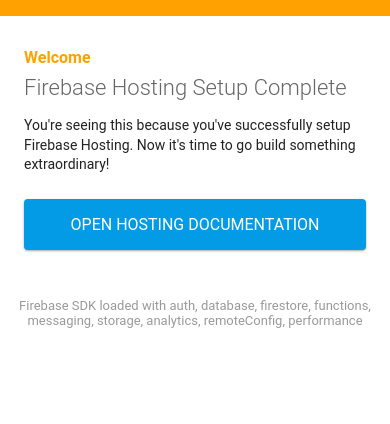
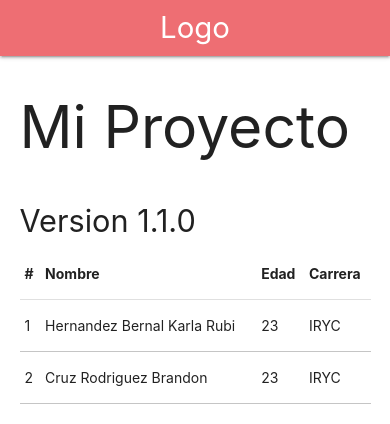
Before and after one commit to FER340/RA1-Mi-Pagina, a plain HTML site: page public/index.html in a window 390 px wide. Drawn offline with nearby package versions, Linux system fonts and the light colour scheme; some packages are replaced by stand-ins of ours.

```diff
--- a/public/index.html
+++ b/public/index.html
@@ -1,89 +1,58 @@
 <!DOCTYPE html>
-<html>
-  <head>
-    <meta charset="utf-8">
-    <meta name="viewport" content="width=device-width, initial-scale=1">
-    <title>Welcome to Firebase Hosting</title>
+<html lang="en">
+<head>
+    <meta charset="UTF-8">
+    <meta http-equiv="X-UA-Compatible" content="IE=edge">
+    <meta name="viewport" content="width=device-width, initial-scale=1.0">
+    <!-- Compiled and minified CSS -->
+    <link rel="stylesheet" href="https://cdnjs.cloudflare.com/ajax/libs/materialize/1.0.0/css/materialize.min.css">
 
-    <!-- update the version number as needed -->
-    <script defer src="/__/firebase/9.6.6/firebase-app-compat.js"></script>
-    <!-- include only the Firebase features as you need -->
-    <script defer src="/__/firebase/9.6.6/firebase-auth-compat.js"></script>
-    <script defer src="/__/firebase/9.6.6/firebase-database-compat.js"></script>
-    <script defer src="/__/firebase/9.6.6/firebase-firestore-compat.js"></script>
-    <script defer src="/__/firebase/9.6.6/firebase-functions-compat.js"></script>
-    <script defer src="/__/firebase/9.6.6/firebase-messaging-compat.js"></script>
-    <script defer src="/__/firebase/9.6.6/firebase-storage-compat.js"></script>
-    <script defer src="/__/firebase/9.6.6/firebase-analytics-compat.js"></script>
-    <script defer src="/__/firebase/9.6.6/firebase-remote-config-compat.js"></script>
-    <script defer src="/__/firebase/9.6.6/firebase-performance-compat.js"></script>
-    <!--
-      initialize the SDK after all desired features are loaded, set useEmulator to false
-      to avoid connecting the SDK to running emulators.
-    -->
-    <script defer src="/__/firebase/init.js?useEmulator=true"></script>
+    <title>Mi pagina</title>
+</head>
+<body>
 
-    <style media="screen">
-      body { background: #ECEFF1; color: rgba(0,0,0,0.87); font-family: Roboto, Helvetica, Arial, sans-serif; margin: 0; padding: 0; }
-      #message { background: white; max-width: 360px; margin: 100px auto 16px; padding: 32px 24px; border-radius: 3px; }
-      #message h2 { color: #ffa100; font-weight: bold; font-size: 16px; margin: 0 0 8px; }
-      #message h1 { font-size: 22px; font-weight: 300; color: rgba(0,0,0,0.6); margin: 0 0 16px;}
-      #message p { line-height: 140%; margin: 16px 0 24px; font-size: 14px; }
-      #message a { display: block; text-align: center; background: #039be5; text-transform: uppercase; text-decoration: none; color: white; padding: 16px; border-radius: 4px; }
-      #message, #message a { box-shadow: 0 1px 3px rgba(0,0,0,0.12), 0 1px 2px rgba(0,0,0,0.24); }
-      #load { color: rgba(0,0,0,0.4); text-align: center; font-size: 13px; }
-      @media (max-width: 600px) {
-        body, #message { margin-top: 0; background: white; box-shadow: none; }
-        body { border-top: 16px solid #ffa100; }
-      }
-    </style>
-  </head>
-  <body>
-    <div id="message">
-      <h2>Welcome</h2>
-      <h1>Firebase Hosting Setup Complete</h1>
-      <p>You're seeing this because you've successfully setup Firebase Hosting. Now it's time to go build something extraordinary!</p>
-      <a target="_blank" href="https://firebase.google.com/docs/hosting/">Open Hosting Documentation</a>
+  <nav>
+    <div class= "nav-wrapper container">
+      <a href="#" class="brand-logo">Logo</a>
+      <ul id="nav-mobile" class="right hide-on-med-and-down">
+        <li><a href="index.html">Inicio</a></li>
+        <li><a href="contact.html">Contacto</a></li>
+      </ul>
     </div>
-    <p id="load">Firebase SDK Loading&hellip;</p>
+  </nav>
 
-    <script>
-      document.addEventListener('DOMContentLoaded', function() {
-        const loadEl = document.querySelector('#load');
-        // // 🔥🔥🔥🔥🔥🔥🔥🔥🔥🔥🔥🔥🔥🔥🔥🔥🔥🔥🔥🔥🔥🔥🔥🔥🔥🔥🔥🔥🔥🔥🔥
-        // // The Firebase SDK is initialized and available here!
-        //
-        // firebase.auth().onAuthStateChanged(user => { });
-        // firebase.database().ref('/path/to/ref').on('value', snapshot => { });
-        // firebase.firestore().doc('/foo/bar').get().then(() => { });
-        // firebase.functions().httpsCallable('yourFunction')().then(() => { });
-        // firebase.messaging().requestPermission().then(() => { });
-        // firebase.storage().ref('/path/to/ref').getDownloadURL().then(() => { });
-        // firebase.analytics(); // call to activate
-        // firebase.analytics().logEvent('tutorial_completed');
-        // firebase.performance(); // call to activate
-        //
-        // // 🔥🔥🔥🔥🔥🔥🔥🔥🔥🔥🔥🔥🔥🔥🔥🔥🔥🔥🔥🔥🔥🔥🔥🔥🔥🔥🔥🔥🔥🔥🔥
 
-        try {
-          let app = firebase.app();
-          let features = [
-            'auth',
-            'database',
-            'firestore',
-            'functions',
-            'messaging',
-            'storage',
-            'analytics',
-            'remoteConfig',
-            'performance',
-          ].filter(feature => typeof app[feature] === 'function');
-          loadEl.textContent = `Firebase SDK loaded with ${features.join(', ')}`;
-        } catch (e) {
-          console.error(e);
-          loadEl.textContent = 'Error loading the Firebase SDK, check the console.';
-        }
-      });
-    </script>
-  </body>
+</div>
+<div class= "container">
+  <h1>Mi Proyecto</h1>
+<h3><sub>Version 1.1.0</sub></h3>
+</div>
+
+<div>
+  <div class= "container">
+   <table>
+      <thead>
+        <th>#</th>
+        <th>Nombre</th>
+        <th>Edad</th>
+        <th>Carrera</th>
+      </thead>
+      <tbody>
+        <template id="tbodyestudiantes">
+          <tr>
+          <td><span name="tbodynumero"></span></td>
+          <td><span name="tbodynombre"></span></td>
+          <td><span name="tbodyedad"></span></td>
+          <td><span name="tbodycarrera"></span></td>
+          <tr>
+        </template>
+      </tbody>
+   </table>
+  </div>
+</div>
+
+<!-- Compiled and minified JavaScript -->
+<script src="https://cdnjs.cloudflare.com/ajax/libs/materialize/1.0.0/js/materialize.min.js"></script>
+<script src="./index.js"></script>
+</body>
 </html>
```
Also changed, not shown: index.html (deleted, +0 -58 lines), public/contact.html (renamed from contact.html), public/index.js (renamed from index.js).
